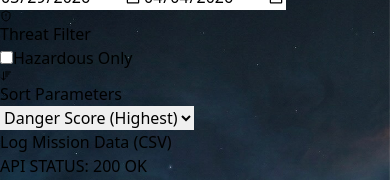
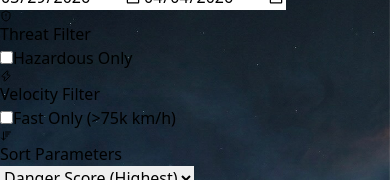
Before and after one commit to Radzik23/nokia-neows-dashboard, a React (Vite) app: page / in a window 390 px wide. Shown: the part 184-364 px from the top of the page. Built offline with nearby package versions, Linux system fonts and the light colour scheme; no server answers.

Commit message:
feat: add velocity filter for both desktop and mobile views

```diff
--- a/src/App.tsx
+++ b/src/App.tsx
@@ -10,7 +10,21 @@ import { LayoutDashboard, Radar, Download, Filter } from 'lucide-react';
 
 function App() {
   const [showMobileFilters, setShowMobileFilters] = useState(false);
-  const { activeTab, setActiveTab, startDate, endDate, setDates, showOnlyHazardous, setShowOnlyHazardous, sortBy, setSortBy } = useStore();
+
+  // DODANO: minVelocity i setMinVelocity do destrukturyzacji
+  const {
+    activeTab,
+    setActiveTab,
+    startDate,
+    endDate,
+    setDates,
+    showOnlyHazardous,
+    setShowOnlyHazardous,
+    sortBy,
+    setSortBy,
+    minVelocity,
+    setMinVelocity
+  } = useStore();
 
   const { rawData, processedData, isLoading } = useAsteroids();
 
@@ -58,12 +72,27 @@ function App() {
                 <input type="date" value={endDate} onChange={(e) => setDates(startDate, e.target.value)} className="flex-1 bg-[#111827] border border-slate-800 rounded p-2 text-[10px] text-slate-300" />
               </div>
             </div>
-            <div className="flex items-center justify-between gap-4">
-              <label className="flex items-center gap-2 cursor-pointer">
-                <input type="checkbox" checked={showOnlyHazardous} onChange={(e) => setShowOnlyHazardous(e.target.checked)} className="rounded border-slate-700 bg-[#111827] text-blue-600 w-4 h-4" />
-                <span className="text-xs text-slate-300">Hazardous Only</span>
-              </label>
-              <select value={sortBy} onChange={(e) => setSortBy(e.target.value as any)} className="bg-[#111827] border border-slate-800 rounded p-2 text-[10px] text-slate-300 flex-1">
+
+            <div className="flex flex-col gap-4">
+              <div className="flex items-center justify-between">
+                <label className="flex items-center gap-2 cursor-pointer">
+                  <input type="checkbox" checked={showOnlyHazardous} onChange={(e) => setShowOnlyHazardous(e.target.checked)} className="rounded border-slate-700 bg-[#111827] text-blue-600 w-4 h-4" />
+                  <span className="text-xs text-slate-300">Hazardous Only</span>
+                </label>
+
+                {/* DODANO: Filtr prędkości w menu mobilnym */}
+                <label className="flex items-center gap-2 cursor-pointer">
+                  <input
+                    type="checkbox"
+                    checked={minVelocity > 0}
+                    onChange={(e) => setMinVelocity(e.target.checked ? 75000 : 0)}
+                    className="rounded border-slate-700 bg-[#111827] text-blue-600 w-4 h-4"
+                  />
+                  <span className="text-xs text-slate-300">Fast Only</span>
+                </label>
+              </div>
+
+              <select value={sortBy} onChange={(e) => setSortBy(e.target.value as any)} className="bg-[#111827] border border-slate-800 rounded p-2 text-[10px] text-slate-300 w-full">
                 <option value="dangerScore">Highest Risk</option>
                 <option value="date">Approach Date</option>
                 <option value="closest">Closest Miss</option>
--- a/src/components/Sidebar.tsx
+++ b/src/components/Sidebar.tsx
@@ -1,13 +1,26 @@
 // src/components/Sidebar.tsx
 import { useStore } from '../store/useStore';
-import { LayoutDashboard, Radar, Activity, Archive, Calendar, ShieldAlert, SortDesc, Terminal } from 'lucide-react';
+import { LayoutDashboard, Radar, Activity, Archive, Calendar, ShieldAlert, SortDesc, Terminal, Zap } from 'lucide-react';
 
 interface SidebarProps {
   onExportCSV?: () => void;
 }
 
 export const Sidebar = ({ onExportCSV }: SidebarProps) => {
-  const { activeTab, setActiveTab, startDate, endDate, setDates, showOnlyHazardous, setShowOnlyHazardous, sortBy, setSortBy } = useStore();
+  // minVelocity i setMinVelocity
+  const {
+    activeTab,
+    setActiveTab,
+    startDate,
+    endDate,
+    setDates,
+    showOnlyHazardous,
+    setShowOnlyHazardous,
+    sortBy,
+    setSortBy,
+    minVelocity,
+    setMinVelocity
+  } = useStore();
 
   const navItems = [
     { id: 'mission-control', label: 'MISSION CONTROL', icon: LayoutDashboard },
@@ -17,7 +30,7 @@ export const Sidebar = ({ onExportCSV }: SidebarProps) => {
   ];
 
   return (
-    <aside className="hidden md:flex w-72 bg-[#0B0F19]/90 backdrop-blur-xl border-r border-slate-800/50 flex-col h-screen sticky top-0 overflow-y-auto z-50">
+    <aside className="hidden md:flex w-72 bg-[#0B0F19]/90 backdrop-blur-xl border-r border-slate-800/50 flex flex-col h-screen sticky top-0 overflow-y-auto z-50">
 
       <div className="p-6 mb-2">
         <h1 className="text-sm font-black tracking-[0.2em] text-white uppercase italic">Station Alpha</h1>
@@ -35,6 +48,8 @@ export const Sidebar = ({ onExportCSV }: SidebarProps) => {
 
       <div className="px-6 flex flex-col gap-6">
         <div className="h-px w-full bg-slate-800/50" />
+
+        {/* MISSION TIMEFRAME */}
         <div className="flex flex-col gap-3">
           <div className="flex items-center gap-2 text-slate-500 text-[10px] font-bold uppercase tracking-widest"><Calendar size={12} /><span>Mission Timeframe</span></div>
           <div className="flex flex-col gap-2">
@@ -43,6 +58,7 @@ export const Sidebar = ({ onExportCSV }: SidebarProps) => {
           </div>
         </div>
 
+        {/* THREAT FILTER */}
         <div className="flex flex-col gap-3">
           <div className="flex items-center gap-2 text-slate-500 text-[10px] font-bold uppercase tracking-widest"><ShieldAlert size={12} /><span>Threat Filter</span></div>
           <label className="flex items-center gap-3 cursor-pointer group">
@@ -51,6 +67,21 @@ export const Sidebar = ({ onExportCSV }: SidebarProps) => {
           </label>
         </div>
 
+        {/* VELOCITY FILTER */}
+        <div className="flex flex-col gap-3">
+          <div className="flex items-center gap-2 text-slate-500 text-[10px] font-bold uppercase tracking-widest"><Zap size={12} /><span>Velocity Filter</span></div>
+          <label className="flex items-center gap-3 cursor-pointer group">
+            <input
+              type="checkbox"
+              checked={minVelocity > 0}
+              onChange={(e) => setMinVelocity(e.target.checked ? 75000 : 0)}
+              className="w-4 h-4 rounded border-slate-700 bg-[#111827] text-blue-600 focus:ring-blue-500"
+            />
+            <span className="text-xs text-slate-400 group-hover:text-white transition-colors font-mono">Fast Only (&gt;75k km/h)</span>
+          </label>
+        </div>
+
+        {/* SORT PARAMETERS */}
         <div className="flex flex-col gap-3">
           <div className="flex items-center gap-2 text-slate-500 text-[10px] font-bold uppercase tracking-widest"><SortDesc size={12} /><span>Sort Parameters</span></div>
           <select value={sortBy} onChange={(e) => setSortBy(e.target.value as any)} className="bg-[#111827] border border-slate-800 rounded p-2 text-xs text-slate-300 focus:border-blue-500 outline-none cursor-pointer font-mono">
--- a/src/hooks/useAsteroids.ts
+++ b/src/hooks/useAsteroids.ts
@@ -6,7 +6,7 @@ import { useStore } from '../store/useStore';
 import { calculateDangerScore } from '../utils/dangerScore';
 
 export const useAsteroids = () => {
-  const { startDate, endDate, showOnlyHazardous, sortBy } = useStore();
+  const { startDate, endDate, showOnlyHazardous, sortBy, minVelocity } = useStore();
 
   const { data, isLoading, isError } = useQuery({
     queryKey: ['asteroids', startDate, endDate],
@@ -19,6 +19,10 @@ export const useAsteroids = () => {
 
     if (showOnlyHazardous) result = result.filter(a => a.isPotentiallyHazardous);
 
+    if (minVelocity > 0) {
+      result = result.filter(a => parseFloat(a.velocityKmh) >= minVelocity);
+    }
+
     result.sort((a, b) => {
       if (sortBy === 'dangerScore') return calculateDangerScore(b) - calculateDangerScore(a);
       if (sortBy === 'date') return new Date(a.date).getTime() - new Date(b.date).getTime();
@@ -27,7 +31,7 @@ export const useAsteroids = () => {
     });
 
     return result;
-  }, [data, showOnlyHazardous, sortBy]);
+  }, [data, showOnlyHazardous, sortBy, minVelocity]);
 
   return {
     rawData: data,
--- a/src/store/useStore.ts
+++ b/src/store/useStore.ts
@@ -15,6 +15,9 @@ interface DashboardState {
 
   sortBy: 'date' | 'dangerScore' | 'closest';
   setSortBy: (sort: 'date' | 'dangerScore' | 'closest') => void;
+
+  minVelocity: number;
+  setMinVelocity: (val: number) => void;
 }
 
 const today = new Date();
@@ -34,4 +37,7 @@ export const useStore = create<DashboardState>((set) => ({
 
   sortBy: 'dangerScore',
   setSortBy: (sort) => set({ sortBy: sort }),
+
+  minVelocity: 0,
+  setMinVelocity: (val) => set({ minVelocity: val }),
 }));
```
